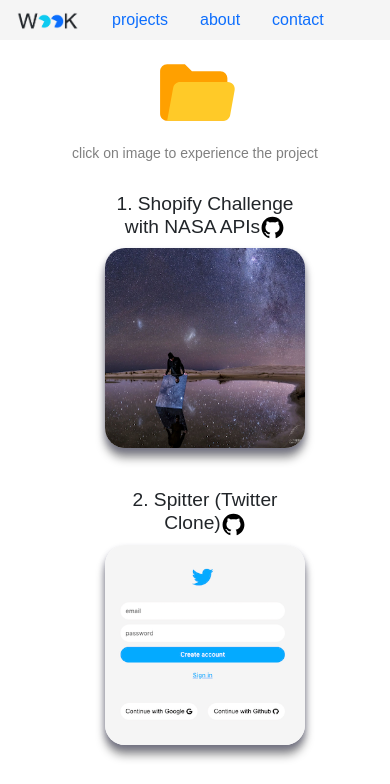
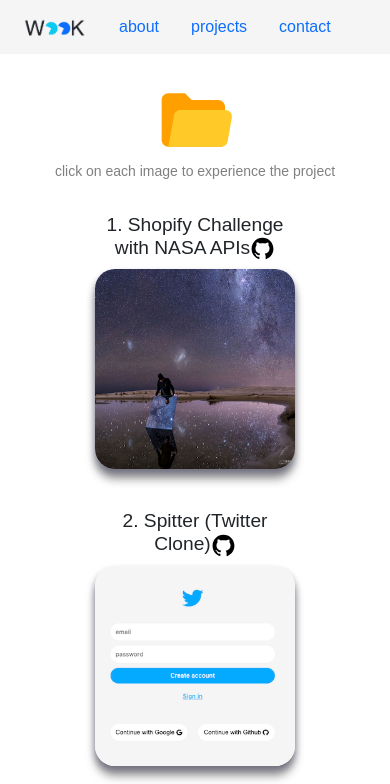
Before and after one commit to lbu0413/wook-website-v2, a React (Create React App) app: page /projects in a window 390 px wide. Shown: the top 784 px of the page. Built offline with nearby package versions, Linux system fonts and the light colour scheme.

Commit message:
contact page finished & working on responsiveness

```diff
--- a/src/App.js
+++ b/src/App.js
@@ -1,6 +1,7 @@
 import "./App.css";
 import Home from "./components/Home";
-import { BrowserRouter, Route, Link, Switch } from "react-router-dom";
+import Contact from "./components/Contact";
+import { BrowserRouter, Route, Switch } from "react-router-dom";
 import Projects from "./components/Projects";
 import About from "./components/About";
 import NavBar from "./components/Navbar";
@@ -19,6 +20,7 @@
 					<Route exact path="/" component={Home} />
 					<Route exact path="/projects" component={Projects} />
 					<Route exact path="/about" component={About} />
+					<Route exact path="/contact" component={Contact} />
 				</Switch>
 			</BrowserRouter>
 		</StyledApp>
--- a/src/components/About.js
+++ b/src/components/About.js
@@ -35,8 +35,8 @@
 	overflow: hidden;
 
 	.welcome {
-		font-size: 6rem;
-		margin: 0;
+		margin-top: 80px;
+		font-size: 5rem;
 	}
 	span {
 		font-size: 1rem;
@@ -51,6 +51,9 @@
 		color: darkgoldenrod;
 	}
 	@media (max-width: 720px) {
+		article {
+			font-size: 14px;
+		}
 		height: auto;
 	}
 `;
--- /dev/null
+++ b/src/components/Contact.js
@@ -0,0 +1,35 @@
+import React from "react";
+import styled from "styled-components";
+import { FcOpenedFolder } from "react-icons/fc";
+
+const StyleContact = styled.div`
+	display: flex;
+	justify-content: center;
+	align-items: center;
+	flex-direction: column;
+	height: 100vh;
+	width: 90%;
+	margin: auto;
+	overflow-y: hidden;
+	& > p {
+		font-size: 3rem;
+	}
+	@media (max-width: 720px) {
+		& > p {
+			font-size: 1.8rem;
+		}
+	}
+`;
+
+const Contact = () => {
+	return (
+		<StyleContact>
+			<FcOpenedFolder size={85} />
+			<p>VVOOKLY@GMAIL.COM</p>
+			<p>404-642-6878</p>
+			<p>Atlanta, GA</p>
+		</StyleContact>
+	);
+};
+
+export default Contact;
--- a/src/components/Home.js
+++ b/src/components/Home.js
@@ -16,6 +16,8 @@
 	background-color: white;
 	height: 100vh;
 	width: 100%;
+	overflow-y: hidden;
+
 	.welcome {
 		font-size: 10rem;
 		margin: 0;
@@ -43,12 +45,12 @@
 	const initialFolders = [
 		{
 			id: 1,
-			title: "projects",
+			title: "about",
 			open: false,
 		},
 		{
 			id: 2,
-			title: "about",
+			title: "projects",
 			open: false,
 		},
 		{
--- a/src/components/Navbar.js
+++ b/src/components/Navbar.js
@@ -6,6 +6,9 @@
 const StyledNav = styled.nav`
 	background-color: whitesmoke;
 	width: 100%;
+	padding: 7px;
+	top: 0;
+	position: fixed;
 	.wookIcon {
 		width: 4rem;
 	}
@@ -24,10 +27,10 @@
 					</Nav.Link>
 				</Nav.Item>
 				<Nav.Item>
-					<Nav.Link href="/projects">projects</Nav.Link>
+					<Nav.Link href="/about">about</Nav.Link>
 				</Nav.Item>
 				<Nav.Item>
-					<Nav.Link href="/about">about</Nav.Link>
+					<Nav.Link href="/projects">projects</Nav.Link>
 				</Nav.Item>
 				<Nav.Item>
 					<Nav.Link href="/contact">contact</Nav.Link>
--- a/src/components/Projects.js
+++ b/src/components/Projects.js
@@ -4,9 +4,15 @@
 import { FcOpenedFolder } from "react-icons/fc";
 import { AiFillGithub } from "react-icons/ai";
 
-const StyleFolder = styled.div`
-	margin: 10px;
+const StyleContainer = styled.div`
+	display: flex;
+	justify-content: center;
+	align-items: center;
+	flex-direction: column;
+	margin-top: 80px;
 `;
+
+const StyleFolder = styled.div``;
 
 const StyledH4 = styled.h4`
 	color: gray;
@@ -49,11 +55,11 @@
 
 const Projects = () => {
 	return (
-		<>
+		<StyleContainer>
 			<StyleFolder>
-				<FcOpenedFolder size={85} />
+				<FcOpenedFolder size={80} />
 			</StyleFolder>
-			<StyledH4>click on image to experience the project</StyledH4>
+			<StyledH4>click on each image to experience the project</StyledH4>
 			<StyledProjects>
 				{projectsData.map((project) => (
 					<StyleEachProject className="eachPro">
@@ -82,7 +88,7 @@
 					</StyleEachProject>
 				))}
 			</StyledProjects>
-		</>
+		</StyleContainer>
 	);
 };
 
```
